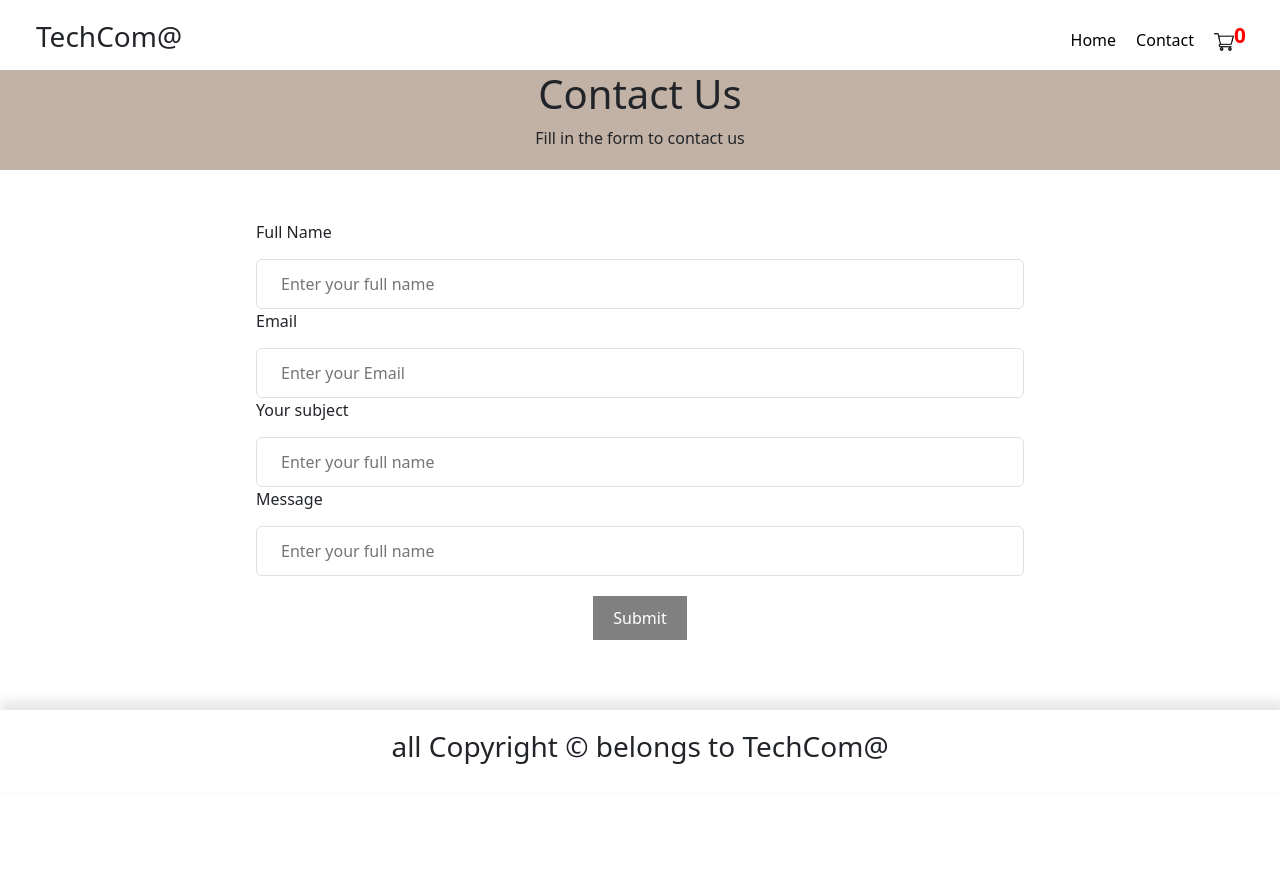
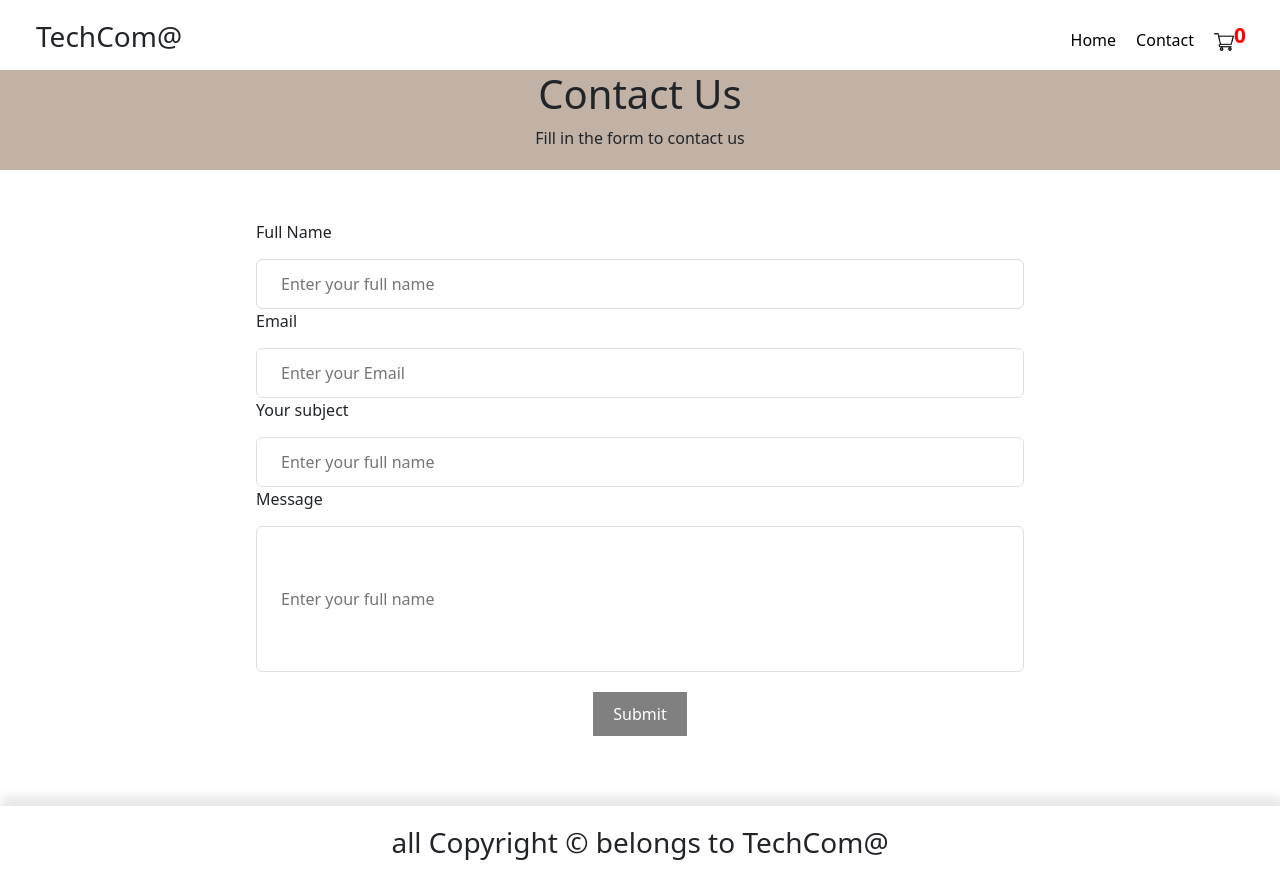
Before and after one commit to SaraRFerrer/js_frameworks_ca, a React (Create React App) app: page /contact in a window 1280 px wide. Before the commit the page ends 800 px from the top, so only its background shows below. Built offline with nearby package versions, Linux system fonts and the light colour scheme.

Commit message:
final changes

```diff
--- a/src/pages/contact.js
+++ b/src/pages/contact.js
@@ -44,7 +44,8 @@ function Contact() {
                     type="text"
                     name="fullName"
                     placeholder="Enter your full name"
-                    defaultValue={values.fullName}
+                    value={values.fullName}
+                    readOnly={false}
                   />
                   <ErrorMessage
                     name="fullName"
@@ -60,7 +61,8 @@ function Contact() {
                     type="email"
                     name="email"
                     placeholder="Enter your Email"
-                    defaultValue={values.email}
+                    value={values.email}
+                    readOnly={false}
                   />
                   <ErrorMessage
                     name="email"
@@ -75,7 +77,8 @@ function Contact() {
                     type="text"
                     name="subject"
                     placeholder="Enter your full name"
-                    defaultValue={values.subject}
+                    value={values.subject}
+                    readOnly={false}
                   />
                   <ErrorMessage
                     name="subject"
@@ -90,7 +93,8 @@ function Contact() {
                     type="text"
                     name="message"
                     placeholder="Enter your full name"
-                    defaultValue={values.message}
+                    value={values.message}
+                    readOnly={false}
                   />
                   <ErrorMessage
                     name="message"
--- a/src/pages/home.js
+++ b/src/pages/home.js
@@ -14,7 +14,7 @@ function Products({ products, isLoading, isError }) {
   return (
     <div className={styles.Grid}>
       {products.map((product) => (
-        <ProductCard key={products.id} product={product} />
+        <ProductCard key={product.id} product={product} />
       ))}
     </div>
   );
--- a/src/pages/product.js
+++ b/src/pages/product.js
@@ -9,9 +9,7 @@ import "react-toastify/dist/ReactToastify.css";
 function ProductPage() {
   const params = useParams();
   let url = `https://api.noroff.dev/api/v1/online-shop/`;
-  const { data, isLoading, isError, price, discountedPrice } = ApiHook(
-    url + params.id
-  );
+  const { data, isLoading, isError } = ApiHook(url + params.id);
 
   const { addToCart } = useContext(CartContext);
 
@@ -44,8 +42,10 @@ function ProductPage() {
         <p className={styles.price}>
           Price:{" "}
           {data.price === data.discountedPrice
-            ? `${data.price} kr `
-            : `kr ${data.discountedPrice},  ${price - discountedPrice} save kr`}
+            ? ` ${data.price} kr`
+            : ` ${data.discountedPrice}, save kr ${
+                data.price - data.discountedPrice
+              }`}
         </p>
       </div>
       <div className={styles.rating}>
--- a/src/styleModules/contact.module.css
+++ b/src/styleModules/contact.module.css
@@ -18,7 +18,7 @@ label {
     text-align: left;
 }
 
-input {
+.input {
     width: 100%;
     padding: 12px 24px;
     border-radius: 6px;
@@ -28,8 +28,13 @@ input {
 
 }
 
-.message input {
+.message {
     padding: 60px 24px;
+    width:100%;
+    border-radius: 6px;
+    border: 1px solid #e0e0e0;
+    color: #6b7280;
+    outline: none;
 
 }
 
--- a/src/styleModules/grid.module.css
+++ b/src/styleModules/grid.module.css
@@ -84,6 +84,10 @@
 
 .searchBar {
   width: 300px;
+  padding: 12px 24px;
+  border-radius: 6px;
+  color: #6b7280;
+  outline: none;
   border: 1px solid black;
   position: absolute;
   top: 70%;
```
